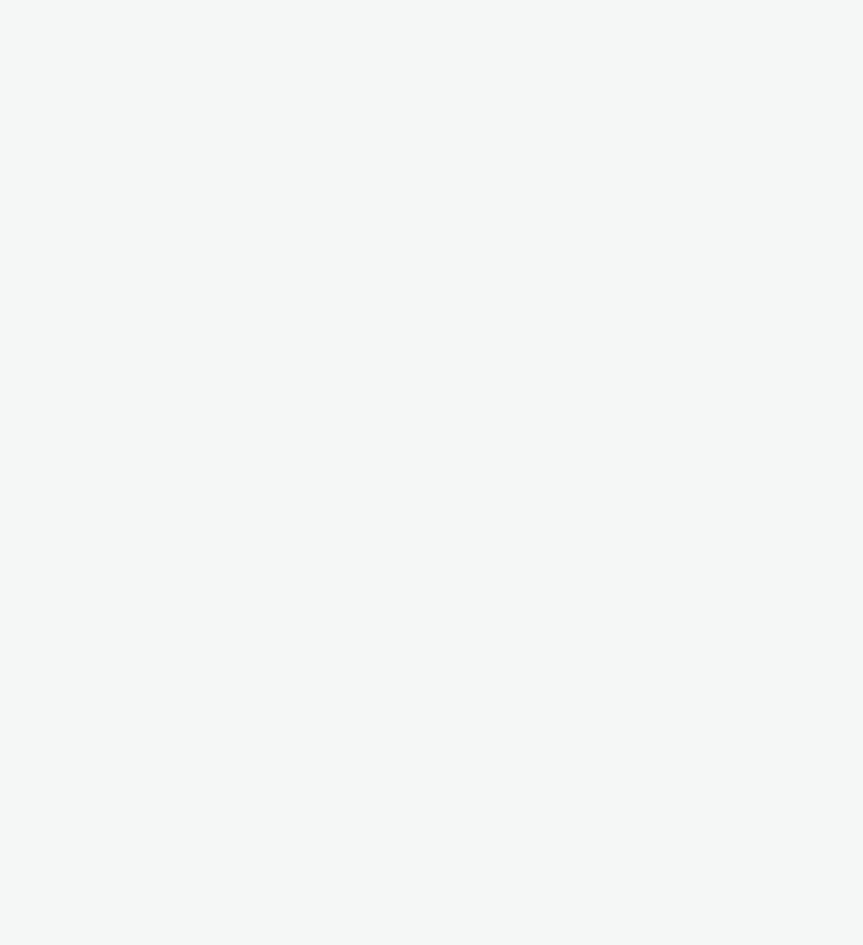
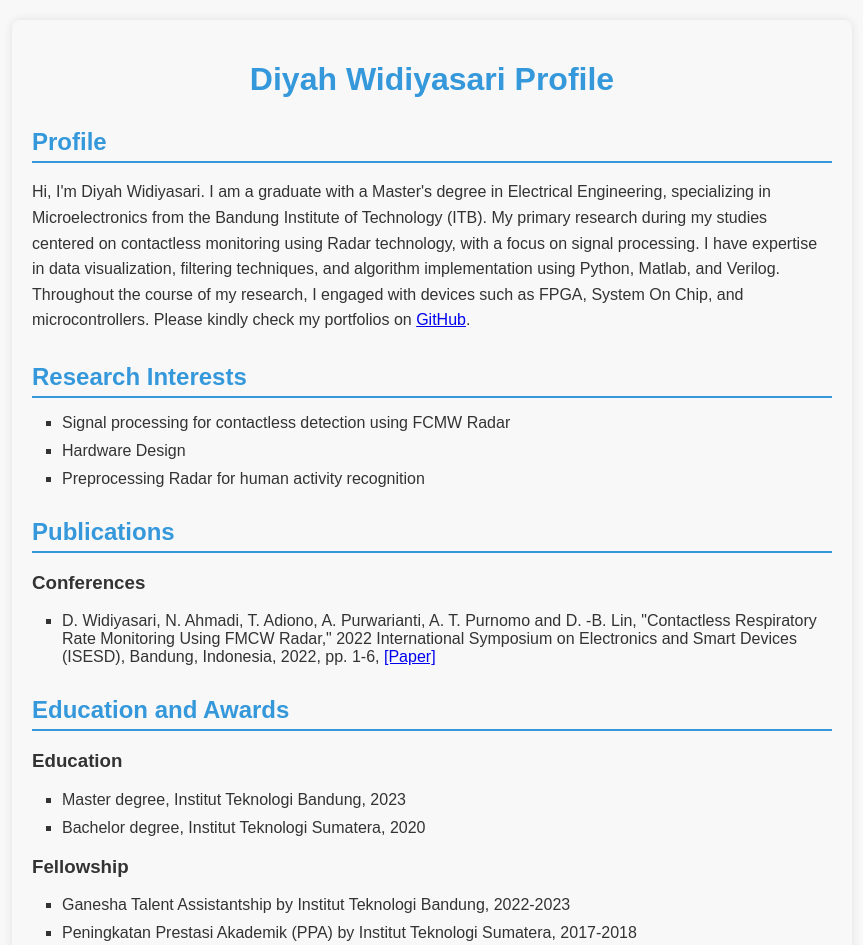
Before and after one commit to diyahwidi/Diyah-Widiya.github.io, a plain HTML site: page index2.html in a window 1280 px wide. Shown: the whole page, without its empty margins (208-1071 px from the left). Before the commit the page ends 800 px from the top, so only its background shows below. Drawn offline with Linux system fonts and the light colour scheme.

Commit message:
Update index2.html

```diff
--- a/index2.html
+++ b/index2.html
@@ -1,49 +1,115 @@
 <!DOCTYPE html>
-<html>
-  <body style="background-color:#f5f7f6">
-<!--   <h1 style="background-color:black;color:white;">Adi Novitarini Putri's Homepage</h1>
-  <p>Hi, My name is Diyah Widiyasari, you can call me Diyah. I'm a second year PhD student with Control and Computer Research Group at Institut Teknologi Bandung, Indonesia</p>
-  <p>During my master and PhD degree, I did some assistantship in Control and Computer System Research Group, School of Electrical Engineering and Informatics, Institut Teknologi Bandung
-  <a href="teaching.html">[here]</a></p>
-    <p>Please kindly check my portofolios in <a href="portofolio.html">here</a></p>
-  <h2>Research Interest</h2>
-  <ul>
-    <li>Control System</li>
-    <li>Modeling and System Identification</li>
-    <li>Intelligent Control</li>
-    <li>Reinforcement Learning</li>
-    <li>Deep Learning</li>
-  </ul>
-  <h1 style="background-color:black;color:white;">Publications</h1>
-  <h2>Talk</h2>
-  <ul>
-    <li>IEEE Education Week : Graduate Student Talk by IEEE Indonesia Section, 2023</li>
-  </ul>
-  <h2>Journal</h2>
-  <ul>
-    <li>A. N. Putri, E. Hidayat, D. Mahayana and C. Machbub, "Output Feedback Control for Deterministic Unknown Dynamics Discrete-Time System using Deep Recurrent Q-Networks," in IEEE Access, 2023, doi: 10.1109/ACCESS.2023.3342201.<a href = "https://ieeexplore.ieee.org/document/10356050">[Paper]</a><a href="https://github.com/adinovitarini/DOF"></a></li>
-    <li>A. N. Putri, C. Machbub, D. Mahayana and E. Hidayat, "Data Driven Linear Quadratic Gaussian Control Design," in IEEE Access, vol. 11, pp. 24227-24237, 2023, doi: 10.1109/ACCESS.2023.3254879.<a href="https://ieeexplore.ieee.org/document/10064282">[Paper]</a><a href="https://github.com/adinovitarini/Adaptation_LQG_method_by_data">[Code]</a></li>
+<html lang="en">
+<head>
+    <meta charset="UTF-8">
+    <meta http-equiv="X-UA-Compatible" content="IE=edge">
+    <meta name="viewport" content="width=device-width, initial-scale=1.0">
+    <title>Diyah Widiyasari Profile</title>
+    <style>
+        body {
+            font-family: 'Arial', sans-serif;
+            max-width: 800px;
+            margin: 20px auto;
+            background-color: #f8f8f8;
+            color: #333;
+            padding: 20px;
+            border-radius: 8px;
+            box-shadow: 0 0 10px rgba(0, 0, 0, 0.1);
+        }
 
-  </ul>
-  <h2>Conferences</h2>
-  <ul>
-    <li>A. N. Putri, F. Maria, E. Hidayat, D. Mahayana and C. Machbub, "Modeling a Single Camera System based on Predicted Bounding Box and Pan-Tilt Angles," 2023 IEEE 13th International Conference on System Engineering and Technology (ICSET), Shah Alam, Malaysia, 2023, pp. 256-261, doi: 10.1109/ICSET59111.2023.10295069.<a href="https://ieeexplore.ieee.org/stamp/stamp.jsp?tp=&arnumber=10295069">[Paper]</a></li>
-    <li>A. N. Putri, C. Machbub, D. Mahayana and E. M. I. Hidayat, "Linear Quadratic Gaussian using Kalman Network and Reinforcement Learning for Discrete-Time System," 2022 12th International Conference on System Engineering and Technology (ICSET), Bandung, Indonesia, 2022, pp. 54-60, doi: 10.1109/ICSET57543.2022.10010824.<a href="https://ieeexplore.ieee.org/document/10010824">[Paper]</a></li>
-    <li>A. N. Putri, C. Machbub and E. M. Idris Hidayat, "Combination of Elman Neural Network and Kalman Network for Modeling of Batch Distillation Process," 2022 13th Asian Control Conference (ASCC), Jeju, Korea, Republic of, 2022, pp. 926-931, doi: 10.23919/ASCC56756.2022.9828080.<a href="https://ieeexplore.ieee.org/document/9828080">[Paper]</a></li>
-    <li>A. N. Putri, C. Machbub and E. M. I. Hidayat, "NARX Neural Network Modeling of Batch Distillation Process," 2021 IEEE 11th International Conference on System Engineering and Technology (ICSET), Shah Alam, Malaysia, 2021, pp. 252-257, doi: 10.1109/ICSET53708.2021.9612562.<a href="https://ieeexplore.ieee.org/document/9612562">[Paper]</a><a href="https://github.com/adinovitarini/NARX-Neural-Network-Modeling-of-Batch-Distillation-Process">[Code]</a></li>
-    <li>A. Novitarini, Y. Aniroh, D. Y. Anshori and S. Budiprayitno, "A closed-form solution of inverse kinematic for 4 DOF tetrix manipulator robot," 2017 International Conference on Advanced Mechatronics, Intelligent Manufacture, and Industrial Automation (ICAMIMIA), Surabaya, Indonesia, 2017, pp. 25-29, doi: 10.1109/ICAMIMIA.2017.8387551.<a href="https://ieeexplore.ieee.org/document/8387551">[Paper]</a></li>
-  </ul>
-<h1>Education and Awards</h1>
-<h2>Education</h2>
-    <ol>
-      <li>PhD, Institut Teknologi Bandung, present</li>
-      <li>Master degree, Institut Teknologi Bandung, 2021</li>
-      <li>Bachelor degree, Institut Teknologi Sepuluh Nopember, 2019</li>
-    </ol>
-<h2>Fellowship</h2>
-  <ul>
-    <li>Ganesha Talent Assistantship by Institut Teknologi Bandung, 2022-2025</li>
-    <li>Indocement scholarship by PT. Indocement, 2015-2016</li>
-  </ul> -->
+        header {
+            text-align: center;
+            margin-bottom: 30px;
+        }
+
+        h1 {
+            color: #3498db;
+        }
+
+        section {
+            margin-bottom: 30px;
+        }
+
+        h2 {
+            color: #3498db;
+            border-bottom: 2px solid #3498db;
+            padding-bottom: 5px;
+            margin-bottom: 15px;
+        }
+
+        p {
+            line-height: 1.6;
+        }
+
+        ul {
+            list-style-type: none;
+            padding: 0;
+        }
+
+        li {
+            margin-bottom: 10px;
+        }
+    </style>
+</head>
+<body>
+
+    <header>
+        <h1>Diyah Widiyasari Profile</h1>
+    </header>
+    <section>
+        <h2>Profile</h2>
+        <p>Hi, I'm Diyah Widiyasari. I am a graduate with a Master's degree in Electrical Engineering, specializing in Microelectronics from the Bandung Institute of Technology (ITB). My primary research during my studies centered on contactless monitoring using Radar technology, with a focus on signal processing. I have expertise in data visualization, filtering techniques, and algorithm implementation using Python, Matlab, and Verilog. Throughout the course of my research, I engaged with devices such as FPGA, System On Chip, and microcontrollers. Please kindly check my portfolios on
+            <a href="https://github.com/Diyah-Widiya" target="_blank">GitHub</a>.
+        </p>
+    </section>
+
+    <section>
+        <h2>Research Interests</h2>
+        <ul style="list-style-type:square; margin-left: 30px;">
+            <li>Signal processing for contactless detection using FCMW Radar</li>
+            <li>Hardware Design</li>
+            <li>Preprocessing Radar for human activity recognition</li>
+        </ul>
+
+    </section>
+    <section>
+        <h2>Publications</h2>
+    </ul>
+    <h3>Conferences</h3>
+    <ul style="list-style-type:square; margin-left: 30px;">
+        <li>
+            D. Widiyasari, N. Ahmadi, T. Adiono, A. Purwarianti, A. T. Purnomo and D. -B. Lin,
+            "Contactless Respiratory Rate Monitoring Using FMCW Radar,"
+            2022 International Symposium on Electronics and Smart Devices (ISESD), Bandung, Indonesia, 2022, pp. 1-6,
+            <a href="https://ieeexplore.ieee.org/abstract/document/9980599" target="_blank">[Paper]</a>
+        </li>
+        <!-- Add more conference entries with links as needed -->
+    </ul>
+
+    </section>
+
+    <section>
+        <h2>Education and Awards</h2>
+    </ul>
+    <h3>Education </h3>
+    <ul style="list-style-type:square; margin-left: 30px;">
+        <!-- <ul style="list-style-type:square; margin-left: 30px;"> -->
+            <li>Master degree, Institut Teknologi Bandung, 2023</li>
+            <li>Bachelor degree, Institut Teknologi Sumatera, 2020</li>
+        <!-- </ul> -->
+        <!-- Add more conference entries with links as needed -->
+    </ul>
+    <h3>Fellowship</h3>
+    <ul style="list-style-type:square; margin-left: 30px;">
+        <!-- <ul style="list-style-type:square; margin-left: 30px;"> -->
+            <li>Ganesha Talent Assistantship by Institut Teknologi Bandung, 2022-2023</li>
+            <li>Peningkatan Prestasi Akademik (PPA) by Institut Teknologi Sumatera, 2017-2018</li>
+        <!-- </ul> -->
+        <!-- Add more conference entries with links as needed -->
+    </ul>
+    </section>
+
+    <!-- Add more sections for additional information like projects, skills, etc. -->
+
 </body>
 </html>
```
